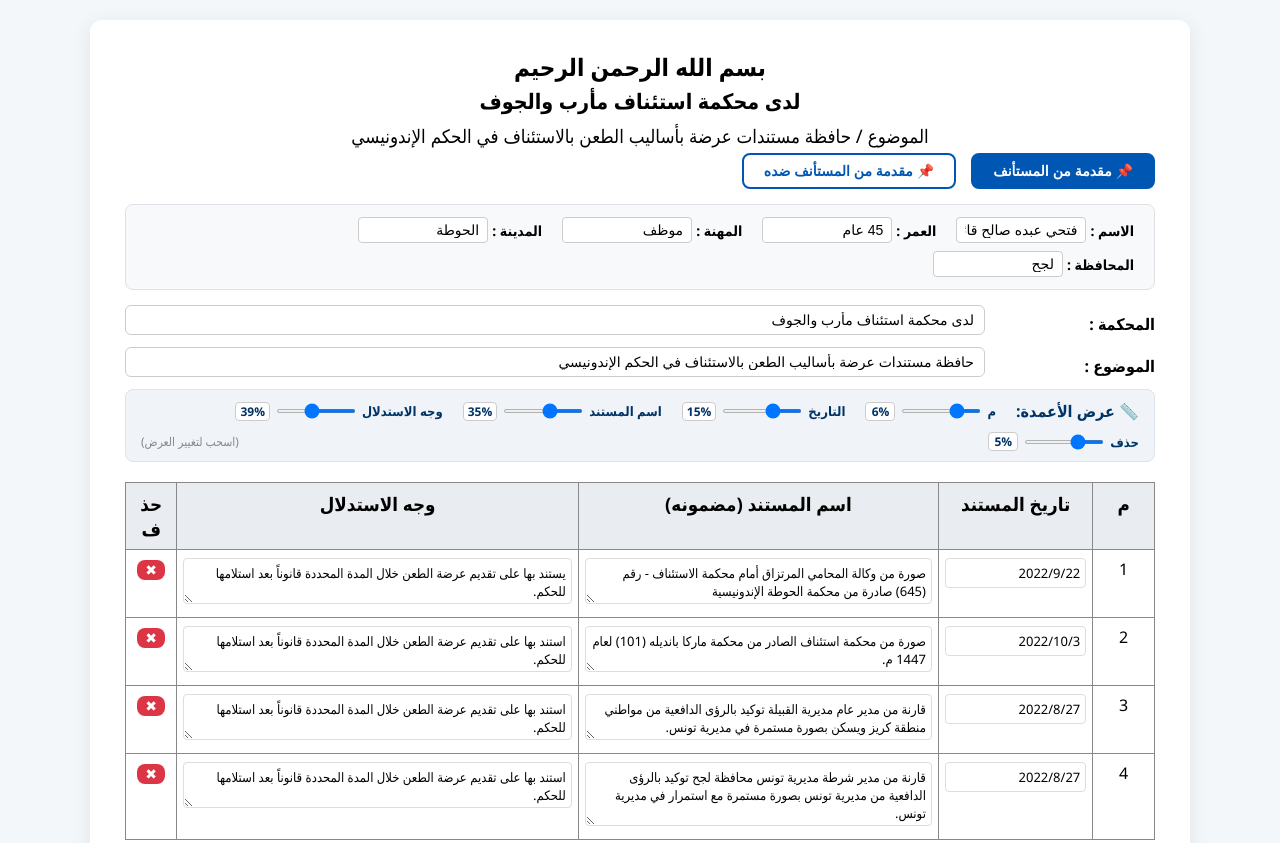
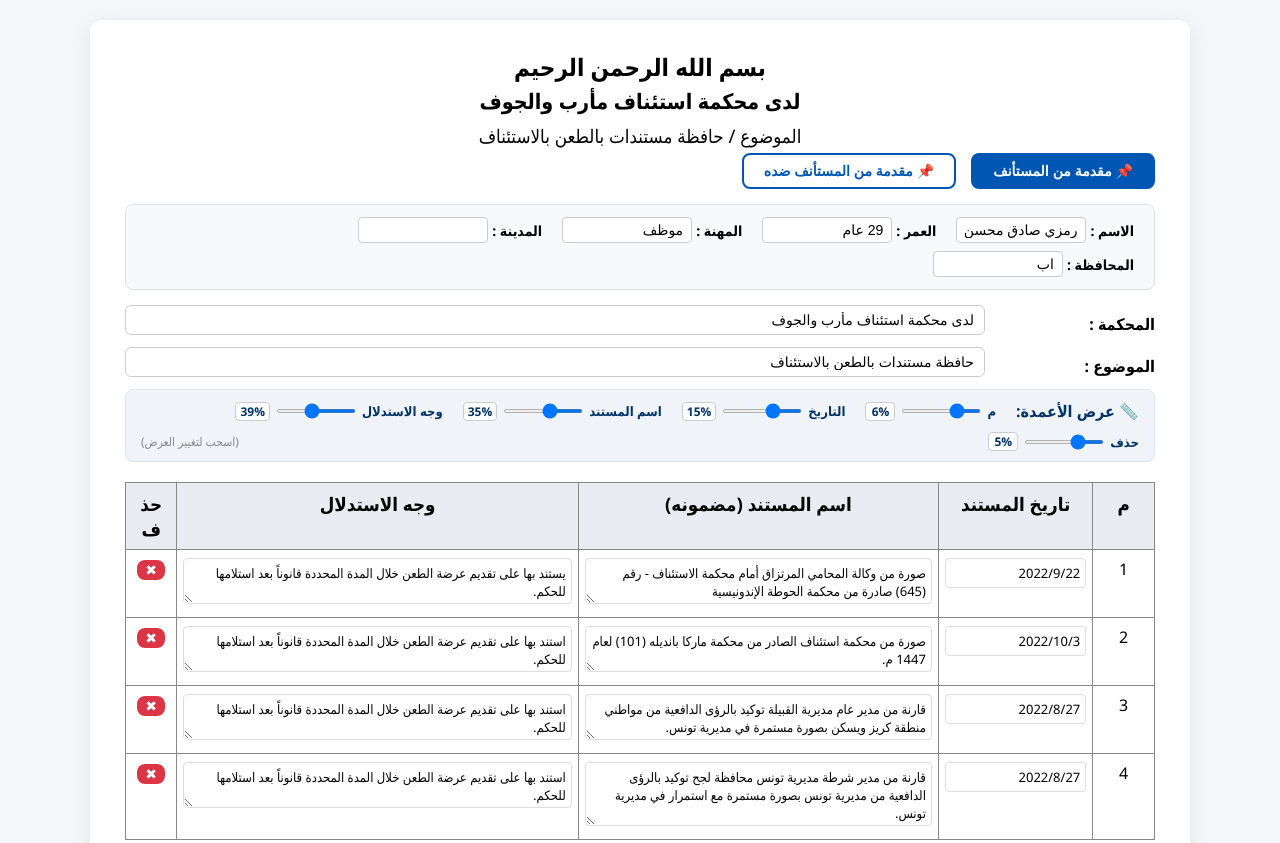
Before and after one commit to rmzyalslahy03-del/Word, a plain HTML site: page index.html in a window 1280 px wide. Shown: the top 843 px of the page. Drawn offline with Linux system fonts and the light colour scheme.

Commit message:
Update subject line and party details in index.html

```diff
--- a/index.html
+++ b/index.html
@@ -76,7 +76,7 @@
     <div id="pdfContent">
         <div class="basmala">بسم الله الرحمن الرحيم</div>
         <div class="court-header" id="courtDisplay">لدى محكمة استئناف مأرب والجوف</div>
-        <div class="subject-line" id="subjectDisplay">الموضوع / حافظة مستندات عرضة بأساليب الطعن بالاستئناف في الحكم الإندونيسي</div>
+        <div class="subject-line" id="subjectDisplay">الموضوع / حافظة مستندات بالطعن بالاستئناف</div>
 
         <div class="party-selector no-print">
             <button id="btnPlaintiff" class="btn-toggle active" onclick="selectParty('plaintiff')">📌 مقدمة من المستأنف</button>
@@ -85,11 +85,11 @@
 
         <div id="partyPlaintiff" class="party-section no-print">
             <div class="party-fields-row">
-                <span class="field-item"><label>الاسم :</label> <input type="text" id="p1_name" value="فتحي عبده صالح قائد"></span>
-                <span class="field-item"><label>العمر :</label> <input type="text" id="p1_age" value="45 عام"></span>
+                <span class="field-item"><label>الاسم :</label> <input type="text" id="p1_name" value="رمزي صادق محسن يحي الصلاحي"></span>
+                <span class="field-item"><label>العمر :</label> <input type="text" id="p1_age" value="29 عام"></span>
                 <span class="field-item"><label>المهنة :</label> <input type="text" id="p1_job" value="موظف"></span>
-                <span class="field-item"><label>المدينة :</label> <input type="text" id="p1_city" value="الحوطة"></span>
-                <span class="field-item"><label>المحافظة :</label> <input type="text" id="p1_governorate" value="لجح"></span>
+                <span class="field-item"><label>المدينة :</label> <input type="text" id="p1_city" value=""></span>
+                <span class="field-item"><label>المحافظة :</label> <input type="text" id="p1_governorate" value="اب"></span>
             </div>
         </div>
 
@@ -113,7 +113,7 @@
         </div>
         <div class="form-group no-print">
             <label>الموضوع :</label>
-            <input type="text" id="subject" placeholder="الموضوع" value="حافظة مستندات عرضة بأساليب الطعن بالاستئناف في الحكم الإندونيسي">
+            <input type="text" id="subject" placeholder="الموضوع" value="حافظة مستندات بالطعن بالاستئناف">
         </div>
 
         <div class="col-control-panel no-print" id="colControlPanel">
@@ -388,7 +388,7 @@
     // ======================== تحديث العناوين =========================
     function updateStaticHeaders() {
         document.getElementById('courtDisplay').textContent = document.getElementById('court').value || 'لدى محكمة استئناف مأرب والجوف';
-        document.getElementById('subjectDisplay').textContent = 'الموضوع / ' + (document.getElementById('subject').value || 'حافظة مستندات عرضة بأساليب الطعن بالاستئناف في الحكم الإندونيسي');
+        document.getElementById('subjectDisplay').textContent = 'الموضوع / ' + (document.getElementById('subject').value || 'حافظة مستندات بالطعن بالاستئناف');
     }
 
     // دالة مساعدة لاستخراج نص الإقرار من الحقل (اختياري)
@@ -400,7 +400,7 @@
     // ======================== التصدير إلى Word =========================
     function generateWord() {
         const court = document.getElementById('court').value || 'لدى محكمة استئناف مأرب والجوف';
-        const subject = document.getElementById('subject').value || 'حافظة مستندات عرضة بأساليب الطعن بالاستئناف في الحكم الإندونيسي';
+        const subject = document.getElementById('subject').value || 'حافظة مستندات بالطعن بالاستئناف';
         const party = getPartyData(currentParty);
         const partyLabel = currentParty === 'plaintiff' ? 'مقدمة من المستأنف' : 'مقدمة من المستأنف ضده';
         const sigName = document.getElementById('signatureName').value || '';
@@ -529,7 +529,7 @@
     function shareFile() {
         if (!navigator.share) { showToast('المشاركة غير مدعومة في هذا المتصفح.', true); return; }
         const court = document.getElementById('court').value || 'لدى محكمة استئناف مأرب والجوف';
-        const subject = document.getElementById('subject').value || 'حافظة مستندات عرضة بأساليب الطعن بالاستئناف في الحكم الإندونيسي';
+        const subject = document.getElementById('subject').value || 'حافظة مستندات بالطعن بالاستئناف';
         const party = getPartyData(currentParty);
         const partyLabel = currentParty === 'plaintiff' ? 'مقدمة من المستأنف' : 'مقدمة من المستأنف ضده';
         const sigName = document.getElementById('signatureName').value || '';
```
